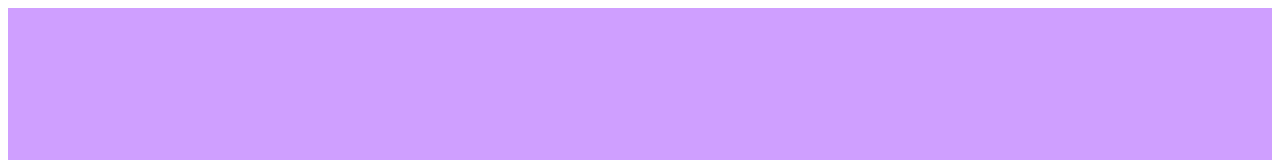
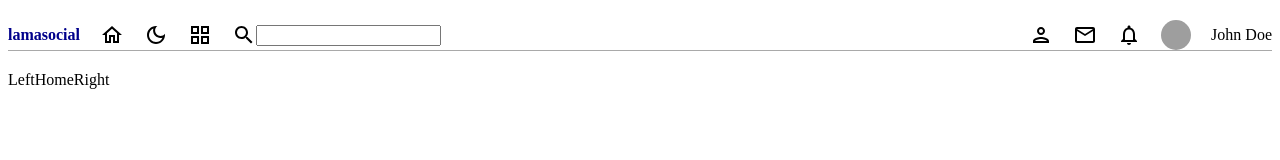
Before and after one commit to RomanTimilsina/facebook_frontend, a React (Create React App) app: page / in a window 1280 px wide. Before the commit this address led to /login/. Shown: the top 160 px of the page. Built offline with nearby package versions, Linux system fonts and the light colour scheme; grey boxes are pictures that could not be loaded.

Commit message:
react_navbar

```diff
--- a/package.json
+++ b/package.json
@@ -3,6 +3,10 @@
   "version": "0.1.0",
   "private": true,
   "dependencies": {
+    "@emotion/react": "^11.10.6",
+    "@emotion/styled": "^11.10.6",
+    "@mui/icons-material": "^5.11.16",
+    "@mui/material": "^5.12.0",
     "@testing-library/jest-dom": "^5.16.5",
     "@testing-library/react": "^13.4.0",
     "@testing-library/user-event": "^13.5.0",
--- a/src/App.js
+++ b/src/App.js
@@ -15,7 +15,7 @@
 
 function App() {
 
-  const currentUser = false
+  const currentUser = true
 
   const Layout = () => {
     return (
--- a/src/components/navBar/NavBar.jsx
+++ b/src/components/navBar/NavBar.jsx
@@ -1,9 +1,40 @@
 import React from 'react'
+import HomeOutlinedIcon from "@mui/icons-material/HomeOutlined";
+import DarkModeOutlinedIcon from "@mui/icons-material/DarkModeOutlined";
+import WbSunnyOutlinedIcon from "@mui/icons-material/WbSunnyOutlined";
+import GridViewOutlinedIcon from "@mui/icons-material/GridViewOutlined";
+import NotificationsOutlinedIcon from "@mui/icons-material/NotificationsOutlined";
+import EmailOutlinedIcon from "@mui/icons-material/EmailOutlined";
+import PersonOutlinedIcon from "@mui/icons-material/PersonOutlined";
+import SearchOutlinedIcon from "@mui/icons-material/SearchOutlined";
+import { Link } from 'react-router-dom';
+import './navBar.scss'
 
 const NavBar = () => {
   return (
-    <div>
-     Nav
+    <div className="navbar">
+      <div className="left">
+      <Link to='/' style={{textDecoration:'none',color:"inherit"}} >
+      <span>lamasocial</span>
+      </Link>
+      <HomeOutlinedIcon />
+      <DarkModeOutlinedIcon />
+      <GridViewOutlinedIcon />
+      <div className="search">
+         <SearchOutlinedIcon />
+         <input type="text" />
+      </div>
+      </div>
+
+      <div className="right">
+      <PersonOutlinedIcon />
+      <EmailOutlinedIcon />
+      <NotificationsOutlinedIcon />
+      <div className="user">
+       <img src="https://images.pexels.com/photos/1316484/pexels-photo-1316484.jpeg?auto=compress&cs=tinysrgb&w=600" alt="" />
+     <span>John Doe</span>
+      </div>
+      </div>
     </div>
   )
 }
--- a/src/components/navBar/navBar.scss
+++ b/src/components/navBar/navBar.scss
@@ -0,0 +1,47 @@
+.navbar{
+  display: flex;
+  align-items: center;
+  justify-content: space-between;
+  margin-top: 20px;
+
+  border-bottom: 1px solid darkgray;
+  margin-bottom: 20px;
+
+  .left{
+
+    display: flex;
+    align-items: center;
+    gap: 20px;
+
+    span{
+      font-weight: bold;
+      color: darkblue;
+    }
+
+    .search{
+      display: flex;
+      align-items: center;
+      input{
+
+      }
+    }
+  }
+
+
+
+  .right{
+    display: flex;
+    align-items: center;
+    gap: 20px;
+
+    .user{
+      display: flex;
+      align-items: center;
+      gap: 20px;
+      img{
+        width: 30px;height: 30px;
+        border-radius: 50%;
+      }
+    }
+  }
+}
```
Also changed, not shown: 1 other file (tests, documents, lock files or other folders).
